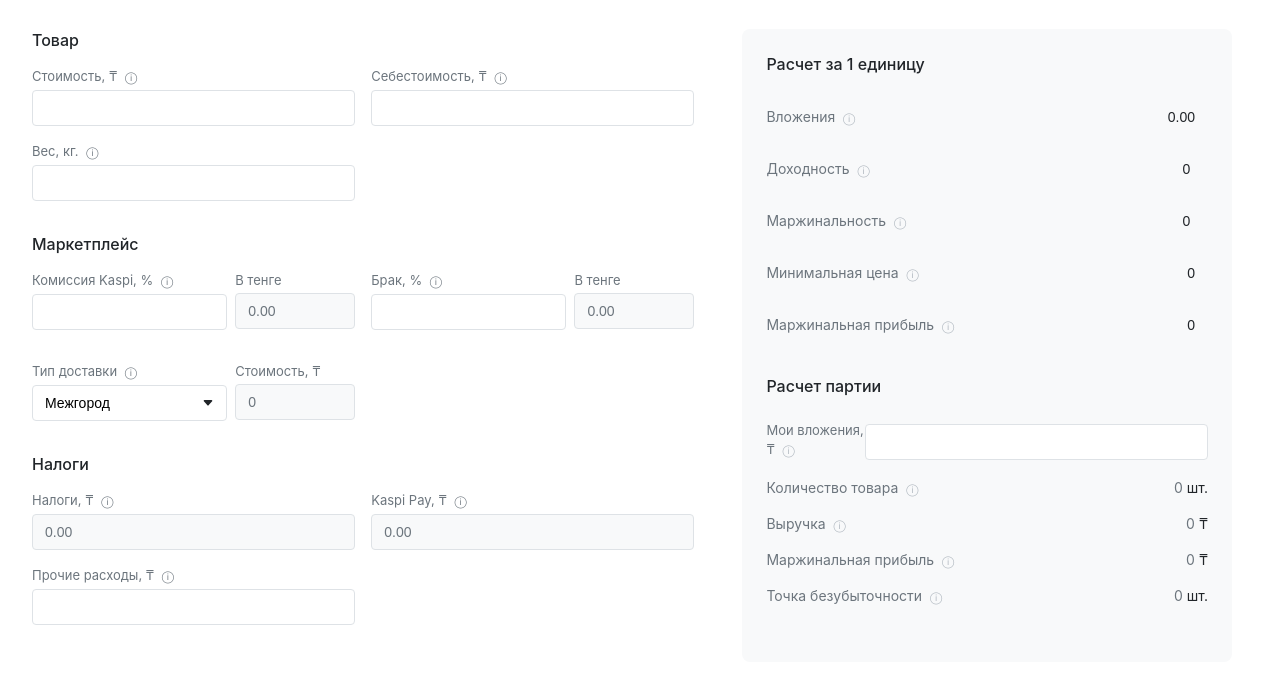
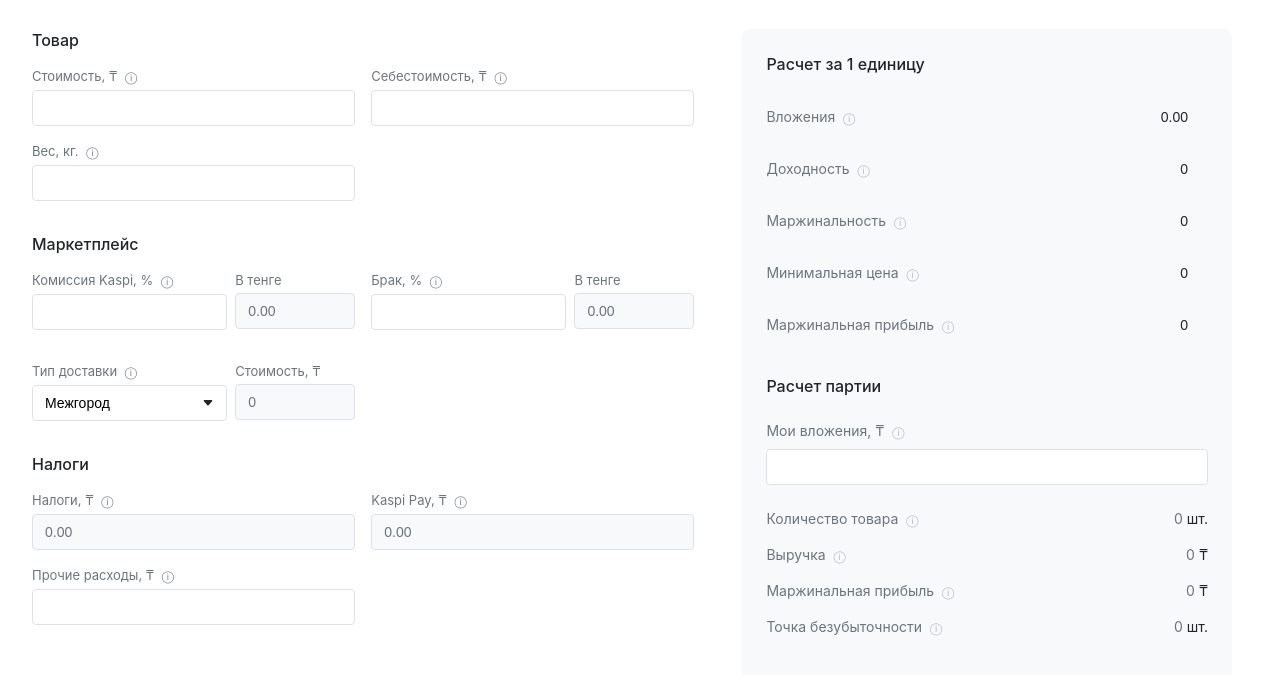
Before and after one commit to MaximushkaBed/webapp, a plain HTML site: page index.html in a window 1280 px wide. Shown: the part 69-744 px from the top of the page. Drawn offline with Linux system fonts and the light colour scheme.

Commit message:
Update style.css

```diff
--- a/style.css
+++ b/style.css
@@ -145,6 +145,7 @@ select {
 
 .result-section label span:first-child {
     color: #6C757D;
+    flex: 1;
 }
 
 .result-section input[readonly] {
@@ -152,7 +153,7 @@ select {
     border: none;
     text-align: right;
     padding: 0;
-    width: auto;
+    width: 80px;
     color: #212529;
     font-weight: 500;
 }
@@ -162,13 +163,13 @@ select {
     display: flex;
     align-items: center;
     gap: 4px;
+    min-width: 100px;
 }
 
 .result-value-wrapper .unit {
     color: #6C757D;
     font-size: 14px;
-    opacity: 0; /* Скрываем по умолчанию */
-    transition: opacity 0.2s;
+    width: 16px;
 }
 
 /* Показываем единицы измерения только когда есть значение */
@@ -320,4 +321,47 @@ input[type=number] {
     .result-section {
         padding: 16px;
     }
+
+    .result-section input[readonly] {
+        width: 70px;
+    }
+
+    .result-value-wrapper {
+        min-width: 90px;
+    }
 }
+
+/* Стили для расчета партии */
+.batch-input-wrapper {
+    margin-bottom: 24px;
+}
+
+.batch-input-wrapper label {
+    display: flex;
+    flex-direction: column;
+    gap: 4px;
+    align-items: flex-start; /* Выравниваем элементы по левому краю */
+}
+
+.batch-input-wrapper .label-text {
+    color: #6C757D;
+    font-size: 14px;
+    display: flex;
+    align-items: center;
+    text-align: left; /* Выравниваем текст по левому краю */
+}
+
+.batch-input-wrapper input {
+    width: 100%;
+    padding: 8px 12px;
+    font-size: 14px;
+    border: 1px solid #dee2e6;
+    border-radius: 4px;
+    background: #fff;
+    height: 36px;
+}
+
+/* Добавляем стили для иконки информации, если она есть */
+.batch-input-wrapper .info-icon {
+    margin-left: 4px;
+}
```
